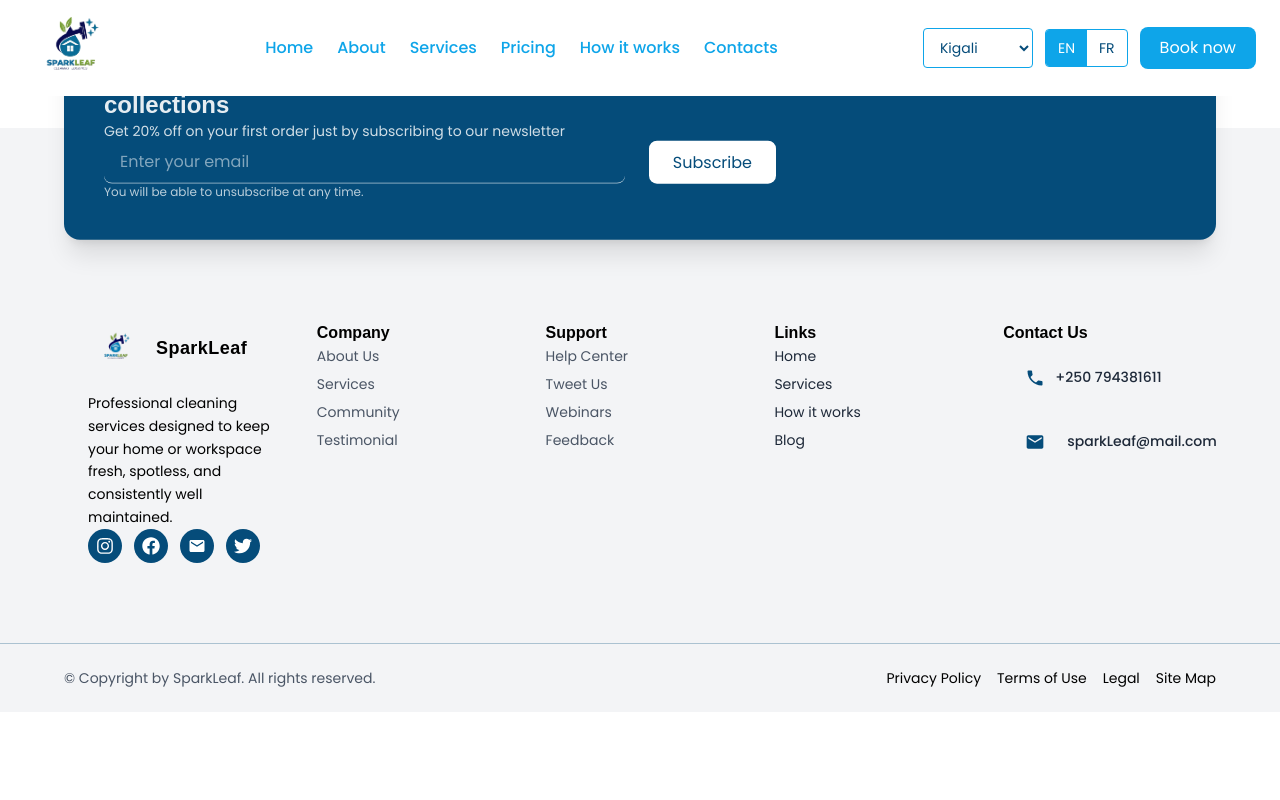
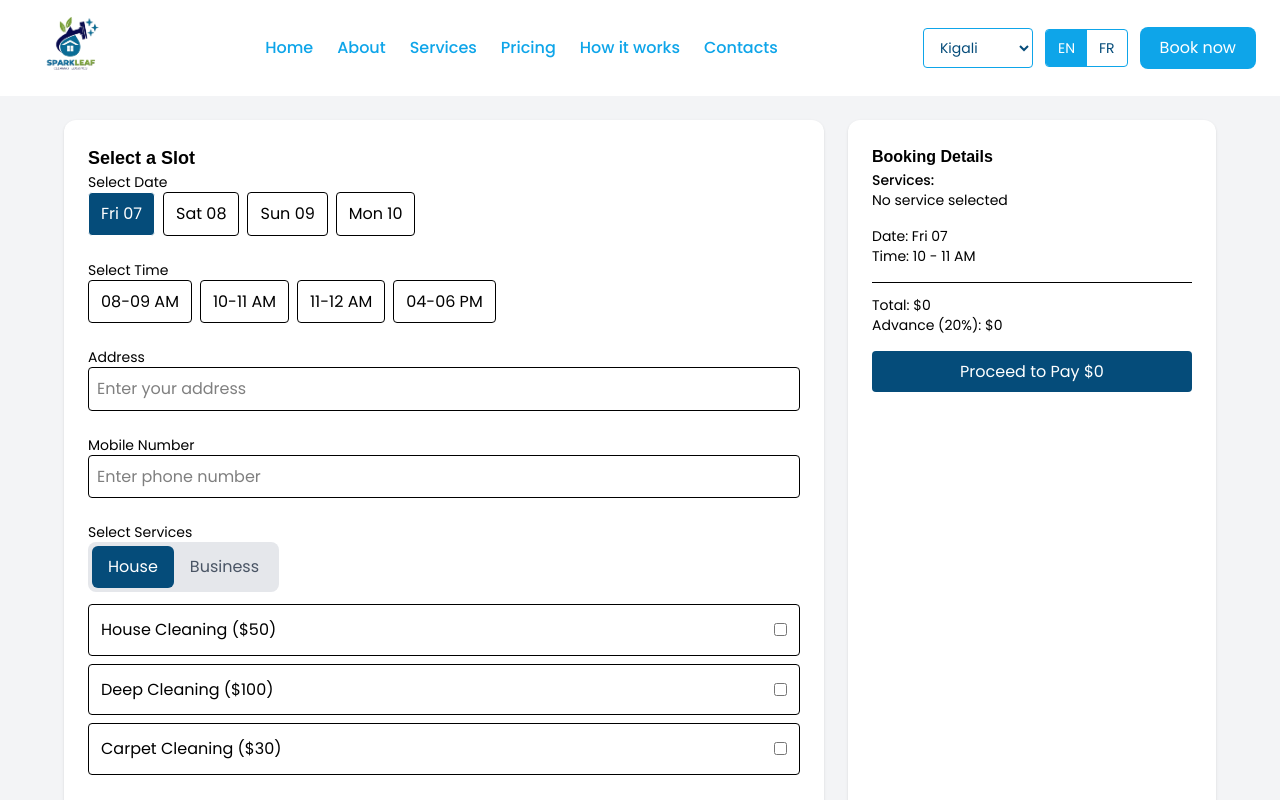
Before and after one commit to JirehFaith/SparkLeaf, a React (Vite) app: page /booking in a window 1280 px wide. Shown: the top 800 px of the page. Built offline with nearby package versions, Linux system fonts and the light colour scheme.

Commit message:
booking in progress

```diff
--- a/src/App.jsx
+++ b/src/App.jsx
@@ -5,6 +5,7 @@ import Navbar from './components/navbar'
 import Footer from './components/footer'
 import Home from './pages/home'
 import Login from "./pages/login"
+import Booking from "./pages/book"
 
 
 function App() {
@@ -14,6 +15,7 @@ function App() {
           <Navbar/>
         <Routes>
           <Route path="/" element={<Home />} />
+          <Route path="/booking" element={<Booking />} />
           <Route path="/login" element={<Login />} />
 
 
--- a/src/components/footer.jsx
+++ b/src/components/footer.jsx
@@ -3,154 +3,83 @@ import { MdEmail, MdPhone } from "react-icons/md";
 
 export default function Footer() {
   return (
-    <footer className="relative bg-gray-100 mt-32 pt-28">
+    <footer className="bg-gray-100 mt-16 py-10">
 
-      {/* Newsletter */}
-      <div className="absolute top-0 left-0 w-full flex justify-center -translate-y-1/2 z-20 px-4">
-        <div className="w-full max-w-6xl bg-primary text-white/90 rounded-2xl shadow-xl p-6 md:p-10">
-
-          <div className="max-w-2xl">
-            <h2 className="text-lg md:text-2xl font-semibold mb-2">
-              Subscribe to our newsletter to get updates to our latest collections
-            </h2>
-
-            <p className="mb-4 text-sm opacity-90">
-              Get 20% off on your first order just by subscribing to our newsletter
-            </p>
-
-            <div className="flex flex-col sm:flex-row gap-4 sm:gap-6">
-              <input
-                type="email"
-                placeholder="Enter your email"
-                className="flex-1 px-4 py-2 rounded-lg text-white outline-none border-b border-white/80 bg-transparent focus:border-white transition"
-              />
-
-              <button className="bg-white text-primary px-6 py-2 rounded-lg font-medium hover:bg-gray-100 transition w-full sm:w-auto">
-                Subscribe
-              </button>
-            </div>
-
-            <p className="text-xs mt-6 sm:mt-8 opacity-80">
-              You will be able to unsubscribe at any time.
-            </p>
-          </div>
-        </div>
-      </div>
-
-      {/* Main Footer */}
-      <div className="max-w-6xl mx-auto px-6 py-16 sm:py-20 grid grid-cols-1 sm:grid-cols-2 md:grid-cols-5 gap-10">
+      <div className="max-w-6xl mx-auto px-6 grid grid-cols-1 sm:grid-cols-2 md:grid-cols-4 gap-6">
 
         {/* Brand */}
-        <div className="sm:col-span-2 md:col-span-1">
-
-          <div className="flex items-center gap-3 mb-4">
-            <div className="p-1 ">
-              <img
-                src="./images/nobgLogo.png"
-                alt="logo"
-                className="h-12 w-12 object-cover  "
-              />
-            </div>
-
-            <h3 className="font-bold text-lg tracking-wide text-[#1F1C17]">
+        <div>
+          <div className="flex items-center gap-2 mb-3">
+            <img
+              src="./images/nobgLogo.png"
+              alt="logo"
+              className="h-8 w-8"
+            />
+            <h3 className="font-semibold text-lg text-[#1F1C17]">
               SparkLeaf
             </h3>
           </div>
 
-          <p className="text-sm text-gray-600 leading-relaxed mb-5 max-w-sm">
-            Professional cleaning services designed to keep your home or workspace fresh, spotless, and consistently well maintained.
+          <p className="text-xs text-gray-600 mb-3">
+            Professional cleaning services for homes and workspaces.
           </p>
 
-          <div className="flex gap-3 text-lg flex-wrap">
-            <a href="#" className="p-2 rounded-full bg-primary hover:bg-secondary  transition">
-              <FaInstagram className="text-white" />
-            </a>
-            <a href="#" className="p-2 rounded-full bg-primary hover:bg-secondary  transition">
-              <FaFacebook className="text-white" />
-            </a>
-            <a href="#" className="p-2 rounded-full bg-primary hover:bg-secondary  transition">
-              <MdEmail className="text-white" />
-            </a>
-            <a href="#" className="p-2 rounded-full bg-primary hover:bg-secondary  transition">
-              <FaTwitter className="text-white" />
-            </a>
+          <div className="flex gap-2">
+            {[FaInstagram, FaFacebook, MdEmail, FaTwitter].map((Icon, i) => (
+              <a
+                key={i}
+                href="#"
+                className="p-1.5 rounded-full bg-primary hover:bg-secondary transition"
+              >
+                <Icon className="text-white text-sm" />
+              </a>
+            ))}
           </div>
         </div>
 
-        {/* Columns */}
+        {/* Links */}
         <div>
-          <h4 className="font-semibold mb-4 text-gray-800">Company</h4>
-          <ul className="space-y-2 text-sm text-gray-600">
-            <li className="hover:text-primary cursor-pointer transition">About Us</li>
-            <li className="hover:text-primary cursor-pointer transition">Services</li>
-            <li className="hover:text-primary cursor-pointer transition">Community</li>
-            <li className="hover:text-primary cursor-pointer transition">Testimonial</li>
+          <h4 className="font-medium mb-2 text-sm text-gray-800">Links</h4>
+          <ul className="space-y-1 text-xs text-gray-600">
+            {["Home", "Services", "About", "Contact"].map((item) => (
+              <li key={item} className="hover:text-primary cursor-pointer">
+                {item}
+              </li>
+            ))}
           </ul>
         </div>
 
+        {/* Support */}
         <div>
-          <h4 className="font-semibold mb-4 text-gray-800">Support</h4>
-          <ul className="space-y-2 text-sm text-gray-600">
-            <li className="hover:text-primary cursor-pointer transition">Help Center</li>
-            <li className="hover:text-primary cursor-pointer transition">Tweet Us</li>
-            <li className="hover:text-primary cursor-pointer transition">Webinars</li>
-            <li className="hover:text-primary cursor-pointer transition">Feedback</li>
+          <h4 className="font-medium mb-2 text-sm text-gray-800">Support</h4>
+          <ul className="space-y-1 text-xs text-gray-600">
+            {["Help", "FAQs", "Feedback"].map((item) => (
+              <li key={item} className="hover:text-primary cursor-pointer">
+                {item}
+              </li>
+            ))}
           </ul>
         </div>
 
+        {/* Contact */}
         <div>
-          <h4 className="font-semibold mb-4 text-primary">Links</h4>
-          <ul className="space-y-2 text-sm text-gray-800">
-            <li className="hover:text-primary cursor-pointer transition">Home</li>
-            <li className="hover:text-primary cursor-pointer transition">Services</li>
-            <li className="hover:text-primary cursor-pointer transition">How it works</li>
-            <li className="hover:text-primary cursor-pointer transition">Blog</li>
+          <h4 className="font-medium mb-2 text-sm text-gray-800">Contact</h4>
+          <ul className="space-y-1 text-xs text-gray-600">
+            <li className="flex items-center gap-2">
+              <MdPhone className="text-primary text-sm" />
+              +250 794381611
+            </li>
+            <li className="flex items-center gap-2">
+              <MdEmail className="text-primary text-sm" />
+              sparkleaf@mail.com
+            </li>
           </ul>
         </div>
-
-        <div>
-  <h4 className="font-semibold mb-4 text-gray-800">Contact Us</h4>
-
-  {/* PHONE */}
-  <div className="flex items-center  text-sm text-gray-600 p-3 rounded-lg ">
-    <div className="w-10 h-10 flex items-center justify-center flex-shrink-0">
-      <MdPhone className="text-primary w-5 h-5" />
-    </div>
-
-    <span className="text-sm font-medium text-gray-800 leading-tight">
-      +250 794381611
-    </span>
-  </div>
-
-  {/* EMAIL */}
-  <div className="flex items-center gap-3 text-sm text-gray-600 p-3 rounded-lg">
-    <div className="w-10 h-10 flex items-center justify-center flex-shrink-0">
-      <MdEmail className="text-primary w-5 h-5" />
-    </div>
-
-    <span className="text-sm font-medium text-gray-800 break-words leading-tight">
-      sparkLeaf@mail.com
-    </span>
-  </div>
-</div>
       </div>
 
       {/* Bottom */}
-      <div className=" p-6 border-t border-primary/30">
-        <div className="max-w-6xl mx-auto flex flex-col md:flex-row justify-center md:justify-between items-center text-sm text-gray-600 gap-4">
-
-          <p className="text-black text-center md:text-left">
-            © Copyright by SparkLeaf. All rights reserved.
-          </p>
-
-          <div className="flex flex-wrap justify-center md:justify-end gap-4 text-black">
-            <a href="#">Privacy Policy</a>
-            <a href="#">Terms of Use</a>
-            <a href="#">Legal</a>
-            <a href="#">Site Map</a>
-          </div>
-
-        </div>
+      <div className="mt-8 border-t pt-4 text-center text-xs text-gray-500">
+        © {new Date().getFullYear()} SparkLeaf
       </div>
     </footer>
   );
--- /dev/null
+++ b/src/pages/book.jsx
@@ -0,0 +1,188 @@
+import React, { useState } from "react";
+
+const houseServices = [
+  { id: 1, name: "House Cleaning", price: 50 },
+  { id: 2, name: "Deep Cleaning", price: 100 },
+  { id: 3, name: "Carpet Cleaning", price: 30 },
+];
+
+const businessServices = [
+  { id: 4, name: "Office Cleaning", price: 150 },
+  { id: 5, name: "Window Cleaning", price: 80 },
+  { id: 6, name: "Industrial Cleaning", price: 200 },
+];
+
+export default function BookingUI() {
+  const [selectedDate, setSelectedDate] = useState("Fri 07");
+  const [selectedTime, setSelectedTime] = useState("10 - 11 AM");
+  const [selectedServices, setSelectedServices] = useState([]);
+  const [serviceType, setServiceType] = useState("house");
+  const [phone, setPhone] = useState("");
+  const [address, setAddress] = useState("");
+
+  const toggleService = (service) => {
+    setSelectedServices((prev) =>
+      prev.includes(service)
+        ? prev.filter((s) => s !== service)
+        : [...prev, service]
+    );
+  };
+
+  const total = selectedServices.reduce((sum, s) => sum + s.price, 0);
+  const advance = total * 0.2;
+
+  return (
+    <div className="min-h-screen bg-gray-100 p-6 mt-24 flex justify-center">
+      <div className="max-w-6xl w-full grid grid-cols-1 md:grid-cols-3 gap-6">
+        {/* LEFT SIDE */}
+        <div className="md:col-span-2 bg-white p-6 rounded-xl shadow space-y-6">
+          <h2 className="text-lg font-semibold">Select a Slot</h2>
+
+          {/* DATE */}
+          <div>
+            <p className="text-sm mb-2">Select Date</p>
+            <div className="flex gap-2 flex-wrap">
+              {["Fri 07", "Sat 08", "Sun 09", "Mon 10"].map((d) => (
+                <button
+                  key={d}
+                  onClick={() => setSelectedDate(d)}
+                  className={`px-3 py-2 rounded border text-sm ${
+                    selectedDate === d
+                      ? "bg-primary text-white"
+                      : "bg-white"
+                  }`}
+                >
+                  {d}
+                </button>
+              ))}
+            </div>
+          </div>
+
+          {/* TIME */}
+          <div>
+            <p className="text-sm mb-2">Select Time</p>
+            <div className="flex gap-2 flex-wrap">
+              {["08-09 AM", "10-11 AM", "11-12 AM", "04-06 PM"].map(
+                (t) => (
+                  <button
+                    key={t}
+                    onClick={() => setSelectedTime(t)}
+                    className={`px-3 py-2 rounded border text-sm ${
+                      selectedTime === t
+                        ? "bg-primary text-white"
+                        : "bg-white"
+                    }`}
+                  >
+                    {t}
+                  </button>
+                )
+              )}
+            </div>
+          </div>
+
+          {/* ADDRESS */}
+          <div>
+            <p className="text-sm mb-2">Address</p>
+            <input
+              value={address}
+              onChange={(e) => setAddress(e.target.value)}
+              placeholder="Enter your address"
+              className="w-full p-2 border rounded"
+            />
+          </div>
+
+          {/* PHONE */}
+          <div>
+            <p className="text-sm mb-2">Mobile Number</p>
+            <input
+              value={phone}
+              onChange={(e) => setPhone(e.target.value)}
+              placeholder="Enter phone number"
+              className="w-full p-2 border rounded"
+            />
+          </div>
+
+          {/* SERVICES */}
+          <div>
+            <p className="text-sm mb-2">Select Services</p>
+            <div className="space-y-2">
+              {/* SERVICES TYPE TOGGLE */}
+            <div className="flex bg-gray-200 rounded-lg p-1 w-fit mb-3">
+              <button
+                onClick={() => {
+                  setServiceType("house");
+                  setSelectedServices([]);
+                }}
+                className={`px-4 py-2 rounded-md text-sm ${
+                  serviceType === "house"
+                    ? "bg-primary text-white"
+                    : "text-gray-600"
+                }`}
+              >
+                House
+              </button>
+              <button
+                onClick={() => {
+                  setServiceType("business");
+                  setSelectedServices([]);
+                }}
+                className={`px-4 py-2 rounded-md text-sm ${
+                  serviceType === "business"
+                    ? "bg-primary text-white"
+                    : "text-gray-600"
+                }`}
+              >
+                Business
+              </button>
+            </div>
+
+            {(serviceType === "house" ? houseServices : businessServices).map((service) => (
+              <div
+                key={service.id}
+                className="flex justify-between items-center border p-3 rounded"
+              >
+                <span>
+                  {service.name} (${service.price})
+                </span>
+                <input
+                  type="checkbox"
+                  checked={selectedServices.includes(service)}
+                  onChange={() => toggleService(service)}
+                />
+              </div>
+            ))}
+            </div>
+          </div>
+        </div>
+
+        {/* RIGHT SIDE */}
+        <div className="bg-white p-6 rounded-xl shadow space-y-4">
+          <h3 className="font-semibold">Booking Details</h3>
+
+          <div className="text-sm">
+            <p className="font-medium">Services:</p>
+            {selectedServices.length === 0 ? (
+              <p className="text-gray-400">No service selected</p>
+            ) : (
+              selectedServices.map((s) => <p key={s.id}>{s.name}</p>)
+            )}
+          </div>
+
+          <div className="text-sm">
+            <p>Date: {selectedDate}</p>
+            <p>Time: {selectedTime}</p>
+          </div>
+
+          <div className="border-t pt-3 text-sm">
+            <p>Total: ${total}</p>
+            <p>Advance (20%): ${advance}</p>
+          </div>
+
+          <button className="w-full bg-primary text-white py-2 rounded">
+            Proceed to Pay ${advance}
+          </button>
+        </div>
+      </div>
+    </div>
+  );
+}
```
